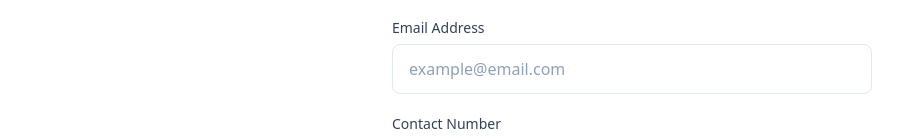
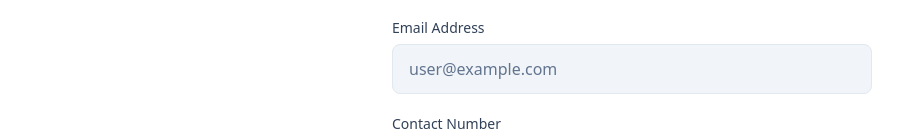
Before and after one commit to lancekian12/Telehealth-App, a Next.js app: page /patientsignup/patientsignupdetails in a window 1280 px wide. Shown: the part 762-900 px from the top of the page, without its empty margins (8-911 px from the left). Built offline with nearby package versions, Linux system fonts and the light colour scheme; no server answers; the database is empty; sample sign-in values are in the browser's storage.

Commit message:
feat: integrate Clerk email with patient signup flow

```diff
--- a/app/(auth)/patientsignup/patientsignupdetails/patient-signup-form.tsx
+++ b/app/(auth)/patientsignup/patientsignupdetails/patient-signup-form.tsx
@@ -1,9 +1,10 @@
 "use client";
 
-import { ChangeEvent, FormEvent, useState } from "react";
+import { ChangeEvent, FormEvent, useEffect, useState } from "react";
 import Link from "next/link";
 import { useRouter } from "next/navigation";
 import { FormFields } from "@/types/patient";
+import { useUser } from "@clerk/nextjs";
 
 const initialForm: FormFields = {
   fullName: "",
@@ -17,6 +18,8 @@ const initialForm: FormFields = {
 };
 
 export default function PatientSignupForm() {
+  const { user } = useUser();
+  const clerkEmail = user?.primaryEmailAddress?.emailAddress ?? "";
   const router = useRouter();
   const [form, setForm] = useState<FormFields>(initialForm);
   const [errors, setErrors] = useState<
@@ -47,8 +50,8 @@ export default function PatientSignupForm() {
     if (!form.weight.trim()) e.weight = "Weight is required";
     if (!form.height.trim()) e.height = "Height is required";
     if (!form.profilePicture) e.profilePicture = "Profile picture is required";
-    if (!form.email.trim()) e.email = "Email is required";
-    else if (!/^[^\s@]+@[^\s@]+\.[^\s@]+$/.test(form.email))
+    if (!clerkEmail.trim()) e.email = "Email is required";
+    else if (!/^[^\s@]+@[^\s@]+\.[^\s@]+$/.test(clerkEmail))
       e.email = "Invalid email";
     if (!form.phone.trim()) e.phone = "Contact number is required";
     if (!form.basicMedicalHistory.trim())
@@ -72,7 +75,7 @@ export default function PatientSignupForm() {
       formData.append("birthday", form.birthday);
       formData.append("weight", form.weight);
       formData.append("height", form.height);
-      formData.append("email", form.email);
+      formData.append("email", clerkEmail);
       formData.append("phone", form.phone);
       formData.append("basicMedicalHistory", form.basicMedicalHistory);
 
@@ -220,15 +223,13 @@ export default function PatientSignupForm() {
                   name="weight"
                   value={form.weight}
                   onChange={handleChange}
-                  placeholder="70 kg"
-                  type="text"
+                  placeholder="70 kg "
+                  type="number"
+                  min="1"
                   className={`w-full px-4 py-3 bg-white border rounded-lg text-slate-700 focus:outline-none transition placeholder:text-slate-400 ${
                     errors.weight ? "border-rose-500" : "border-slate-200"
                   }`}
                 />
-                {errors.weight && (
-                  <p className="mt-1 text-xs text-rose-600">{errors.weight}</p>
-                )}
               </div>
 
               <div>
@@ -244,7 +245,8 @@ export default function PatientSignupForm() {
                   value={form.height}
                   onChange={handleChange}
                   placeholder="170 cm"
-                  type="text"
+                  type="number"
+                  min="1"
                   className={`w-full px-4 py-3 bg-white border rounded-lg text-slate-700 focus:outline-none transition placeholder:text-slate-400 ${
                     errors.height ? "border-rose-500" : "border-slate-200"
                   }`}
@@ -289,17 +291,11 @@ export default function PatientSignupForm() {
               <input
                 id="email"
                 name="email"
-                value={form.email}
-                onChange={handleChange}
-                placeholder="example@email.com"
+                value={clerkEmail}
+                readOnly
                 type="email"
-                className={`w-full px-4 py-3 bg-white border rounded-lg text-slate-700 focus:outline-none transition placeholder:text-slate-400 ${
-                  errors.email ? "border-rose-500" : "border-slate-200"
-                }`}
+                className="w-full px-4 py-3 bg-slate-100 border border-slate-200 rounded-lg text-slate-500 cursor-not-allowed focus:outline-none"
               />
-              {errors.email && (
-                <p className="mt-1 text-xs text-rose-600">{errors.email}</p>
-              )}
             </div>
 
             <div>
--- a/app/(auth)/post-login/page.tsx
+++ b/app/(auth)/post-login/page.tsx
@@ -12,7 +12,7 @@ export default async function PostLoginPage() {
 
   await connectDB();
 
-  const patient = await Patient.findOne({ clerkId: userId }).lean();
+  const patient = await Patient.findOne({ clerkId: userId });
 
   const needsDetails =
     !patient ||
```
